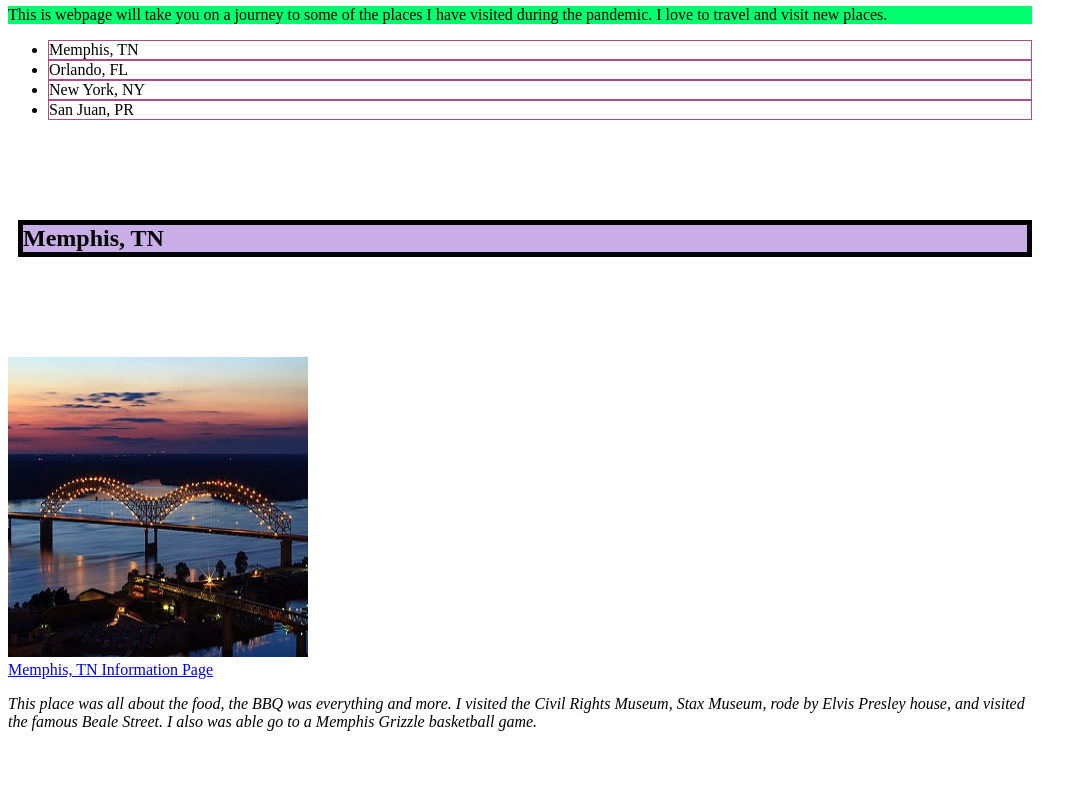
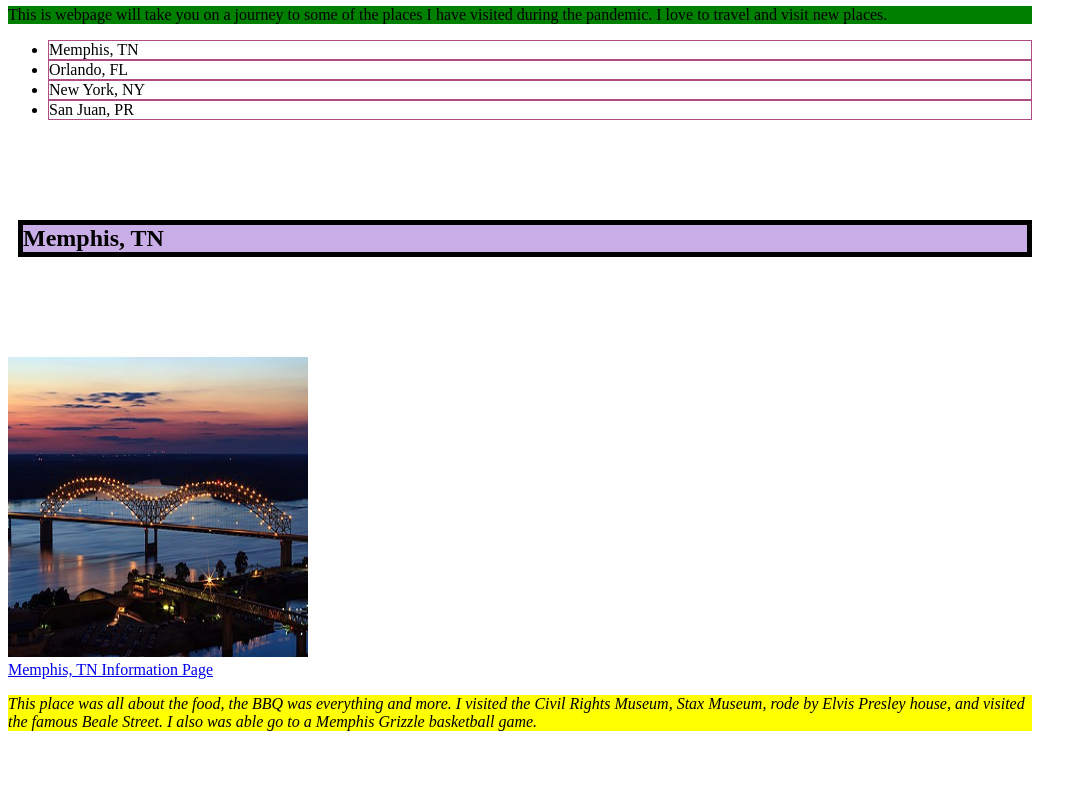
Before and after one commit to PHL-LC101-April22/js-assignment-4-html-me-something-MsQB100, a website: page index.html in a window 1280 px wide. Shown: the part 132-922 px from the top of the page, without its empty margins (0-1087 px from the left). Drawn offline with Linux system fonts and the light colour scheme.

```diff
--- a/styles.css
+++ b/styles.css
@@ -8,6 +8,12 @@
     margin-left: 10px;
     background-color: rgb(201, 173, 230);
   }
+
+
+  p {
+    background-color: yellow;
+  }
+
 
 
   li {
@@ -23,9 +29,9 @@
 }
 
 .mainHeading {
-    background-color: rgb(255, 0, 0);
+    background-color: red;
   }
 
   #funParagraph {
-    background-color: rgb(0, 255, 110);
+    background-color: green;
   }
```
